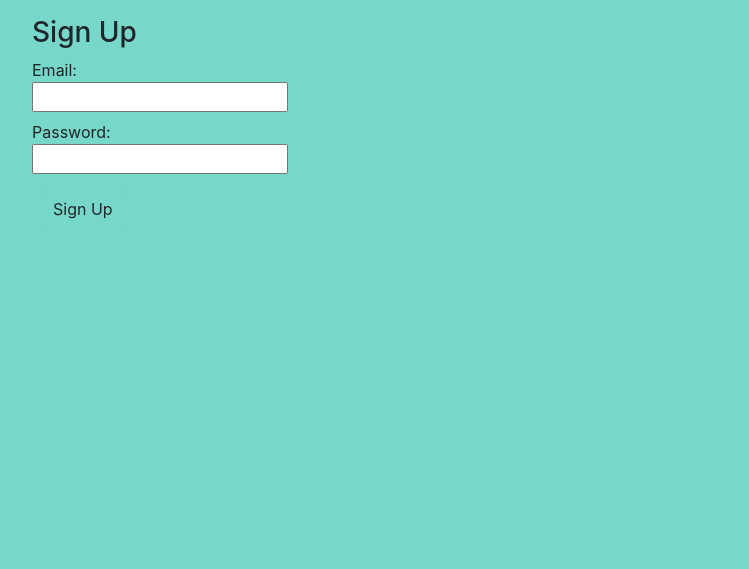
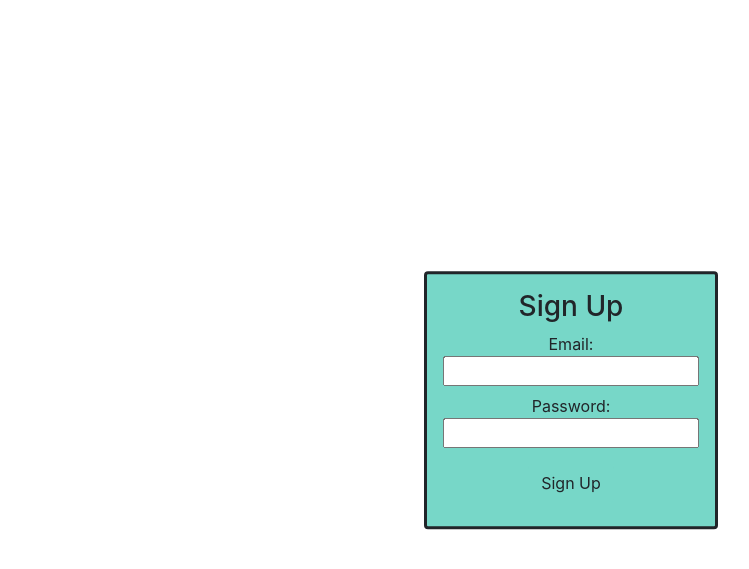
Before and after one commit to Otanga-Otieno/chat-app-php, a PHP site: page / in a window 1280 px wide. Shown: the top 569 px of the page, without its empty margins (69-818 px from the left). Run offline with PHP 8.4, Linux system fonts and the light colour scheme; some libraries are stand-ins or nearby versions.

Commit message:
Link stylesheet

```diff
--- a/header.htm
+++ b/header.htm
@@ -3,6 +3,7 @@
 <head>
     <meta name="viewport" content="width=device-width, initial-scale=1">
     <title>Our Space</title>
+    <link rel="stylesheet" href="style.css">
     <link rel="stylesheet" href="../../../Dependencies/Bootstrap/css/bootstrap.min.css">
     <link rel="stylesheet" href="../../../Dependencies/fontawesome/css/all.min.css">
     <script src="../../../Dependencies/Bootstrap/js/bootstrap.bundle.min.js"></script>
--- a/sign-up/index.php
+++ b/sign-up/index.php
@@ -4,9 +4,6 @@ require "../header.htm";
 
 ?>
 
-<body style="background-color: #77d7c8;">
-
-</body>
 
 <div class="container" style="background-color: #77d7c8;">
     <form class="p-3 rounded uform" action="../forms.php" method="POST">
```
